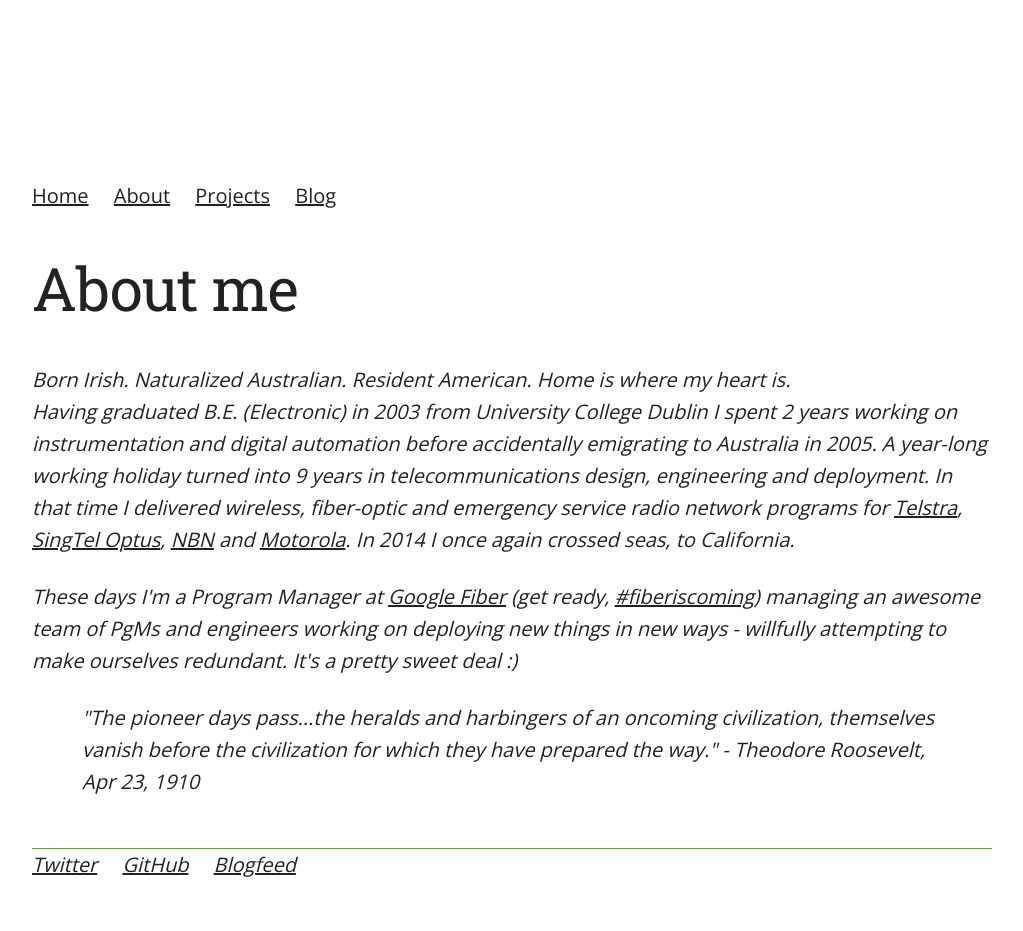
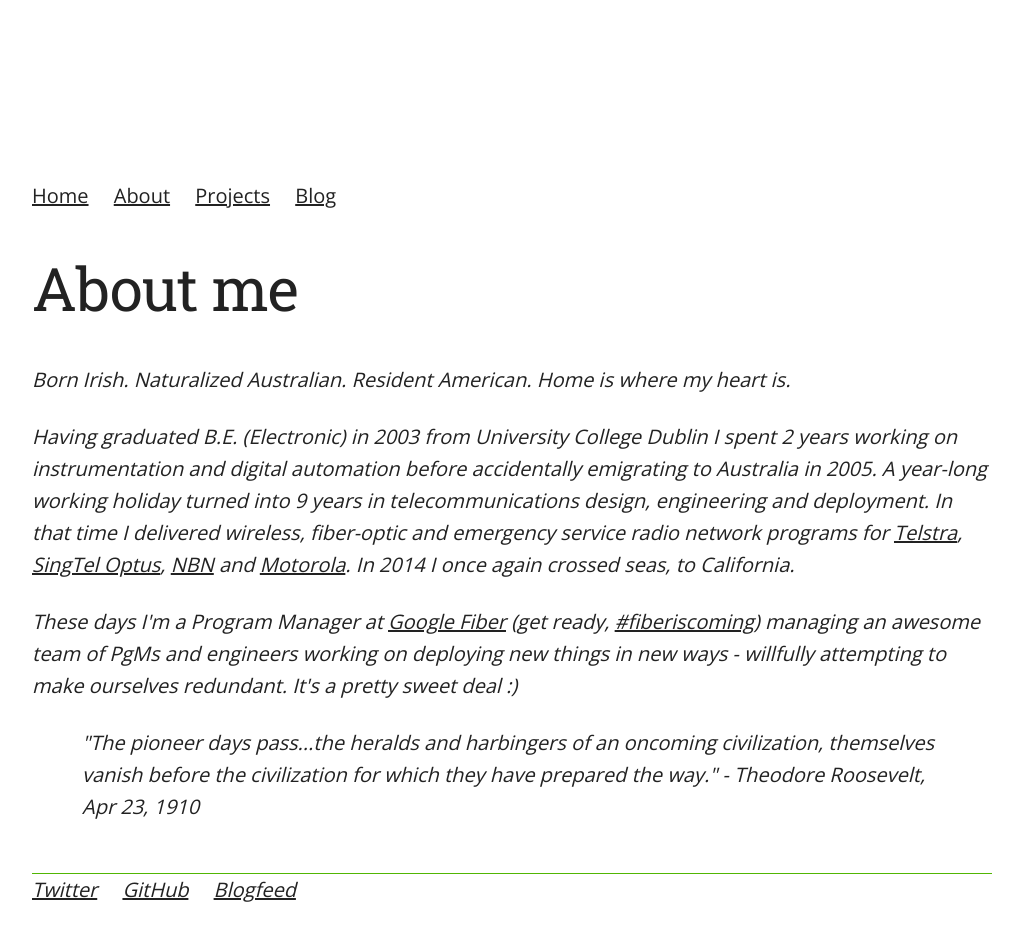
Before and after one commit to danoscarmike/danoscarmike.github.io, a Jekyll site: the page built from about/index.html, in a window 1280 px wide. Shown: the whole page, without its empty margins (128-1151 px from the left). Built offline with Jekyll 4.4.1, drawn with Linux system fonts in a browser that asks for light colours; before the commit the page ends 906 px from its top, so only the background shows below that.

Commit message:
edit content and format

```diff
--- a/about/index.html
+++ b/about/index.html
@@ -6,11 +6,11 @@
 <h1>{{ page.title }}</h1>
 </div>
 <div>
-	<em>Born Irish.  Naturalized Australian.  Resident American.  Home is where
-	my heart is.<em>
+	<p><em>Born Irish.  Naturalized Australian.  Resident American.  Home is where
+	my heart is.<em></p>
 </div>
 <div>
-	Having graduated B.E. (Electronic) in 2003 from University College Dublin I spent 2
+	<p>Having graduated B.E. (Electronic) in 2003 from University College Dublin I spent 2
 	years working on instrumentation and digital automation before accidentally emigrating to Australia in
 	2005.  A year-long working holiday turned into 9 years in telecommunications design, engineering
 	and deployment.  In that time I delivered wireless, fiber-optic and emergency service radio network programs
```
